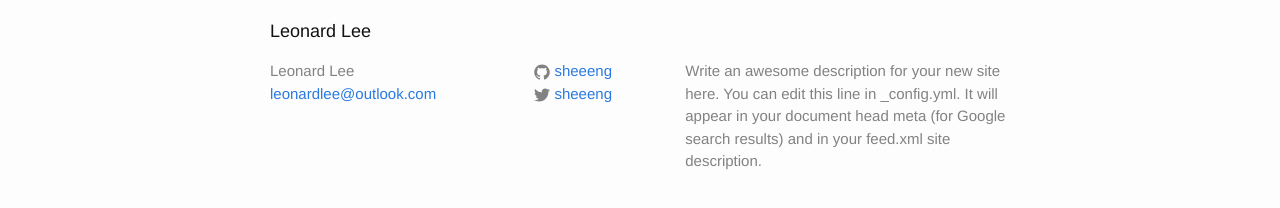
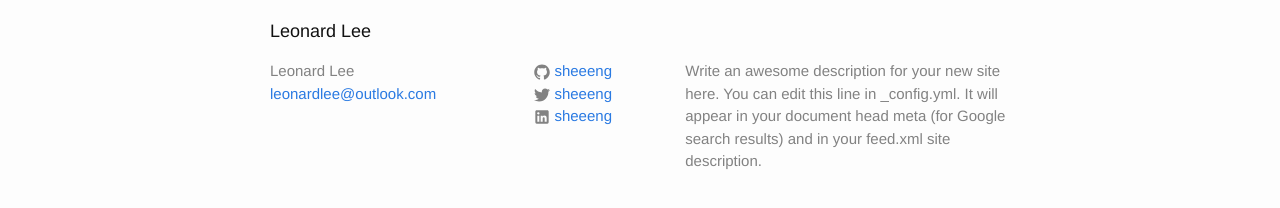
Before and after one commit to sheeeng/sheeeng.github.io, a Jekyll site: the page built from site/index.html, in a window 1280 px wide. Shown: the part 309-517 px from the top of the page. Built offline with Jekyll 4.4.1, drawn with Linux system fonts in a browser that asks for light colours.

Commit message:
Add LinkedIn details.

```diff
--- a/site/_config.yml
+++ b/site/_config.yml
@@ -16,6 +16,7 @@ baseurl: "" # the subpath of your site, e.g. /blog
 url: "https://sheeeng.github.io" # the base hostname & protocol for your site
 twitter_username: sheeeng
 github_username:  sheeeng
+linkedin_username: sheeeng
 
 # Build settings
 markdown: kramdown
--- a/site/_includes/footer.html
+++ b/site/_includes/footer.html
@@ -25,6 +25,12 @@
             {% include icon-twitter.html username=site.twitter_username %}
           </li>
           {% endif %}
+
+          {% if site.linkedin_username %}
+          <li>
+            {% include icon-linkedin.html username=site.linkedin_username %}
+          </li>
+          {% endif %}
         </ul>
       </div>
 
```
